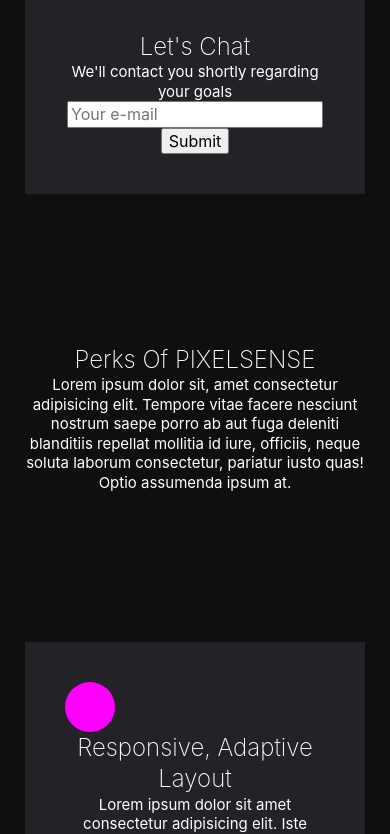
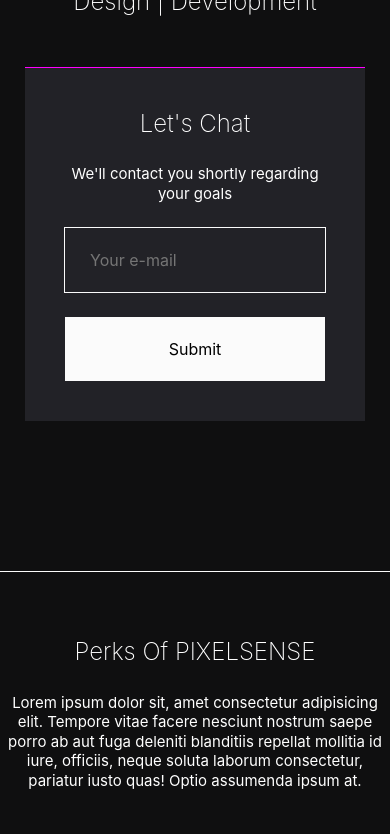
Before and after one commit to maxrule98/pixelsense, a website built with Parcel: page src/index.html in a window 390 px wide. Shown: the part 527-1361 px from the top of the page. Built offline with nearby package versions, Linux system fonts and the light colour scheme.

Commit message:
testing mobile

```diff
--- a/src/index.html
+++ b/src/index.html
@@ -4,27 +4,29 @@
     <meta charset="UTF-8">
     <meta name="viewport" content="width=device-width, initial-scale=1.0">
     <link rel="stylesheet" href="less/main.less">
-    <title>Hello</title>
+    <title>PixelSense Solutions</title>
 </head>
 <body>
-    <section class="row row--1"><h2 class="subtitle">PIXELSENSE</h2></section>
+    <section class="row row--logo">
+        <h2 class="subtitle"><div class="ico"></div>PIXELSENSE</h2>
+    </section>
     <section class=" row row--2">
         <div class="container">
             <h2 class="text__subtitle text__subtitle--highlight">Work With Us</h2>
             <h1 class="text__title">Modern Creative Digital Solutions</h1>
             <h2 class="text__subtitle">Design | Development</h2>
         </div>
-        <div class="container container--fill">
+        <div class="container container--fill container--highlight">
             <h2 class="text__subtitle">Let's Chat</h2>
             <p class="text__body">We'll contact you shortly regarding your goals</p>
-            <form action="">
-                <input type="email" name="email" id="form-email" placeholder="Your e-mail" required>
-                <input type="submit" value="Submit" id="form=submit">
+            <form class="form" action="">
+                <input class="input" type="email" name="email" id="form-email" placeholder="Your e-mail" required>
+                <input class="btn btn--primary" type="submit" value="Submit" id="form-submit">
             </form>
         </div>
     </section>
 
-    <section class="row row--1">
+    <section class="row row--text">
         <div class="container">
             <h2 class="text__subtitle">Perks Of PIXELSENSE</h2>
             <p>Lorem ipsum dolor sit, amet consectetur adipisicing elit. Tempore vitae facere nesciunt nostrum saepe porro ab aut fuga deleniti blanditiis repellat mollitia id iure, officiis, neque soluta laborum consectetur, pariatur iusto quas! Optio assumenda ipsum at.</p>
@@ -54,5 +56,12 @@
         </div>
     </section>
 
+    <section class="row row--text">
+        <div class="container">
+            <h2 class="text__subtitle">Our Process</h2>
+            <p>Lorem ipsum dolor sit, amet consectetur adipisicing elit. Tempore vitae facere nesciunt nostrum saepe porro ab aut fuga deleniti blanditiis repellat mollitia id iure, officiis, neque soluta laborum consectetur, pariatur iusto quas! Optio assumenda ipsum at.</p>
+        </div>
+    </section>
+
 </body>
 </html>
--- a/src/less/main.less
+++ b/src/less/main.less
@@ -3,3 +3,5 @@
 @import "partials/base.less";
 @import "partials/grid.less";
 @import "partials/variables.less";
+@import "partials/inputs.less";
+@import "partials/buttons.less";
--- a/src/less/partials/base.less
+++ b/src/less/partials/base.less
@@ -3,10 +3,14 @@
         background: @grey--light;
         padding: 2.5em;
     }
-    .ico {
-        width: 50px;
-        height: 50px;
-        background: @highlight;
-        border-radius: 50%;
+    &--highlight {
+        border-top: 1px solid @highlight;
     }
 }
+.ico {
+    display: inline-block;
+    width: 50px;
+    height: 50px;
+    background: @highlight;
+    border-radius: 50%;
+}
--- /dev/null
+++ b/src/less/partials/buttons.less
@@ -0,0 +1,10 @@
+.btn {
+    width: 100%;
+    height: 64rem;
+    background: none;
+    border: none;
+
+    &--primary {
+        background: @white;
+    }
+}
--- a/src/less/partials/grid.less
+++ b/src/less/partials/grid.less
@@ -13,13 +13,20 @@
     grid-gap: 25px;
     align-items: center;
     justify-content: space-between;
-    &--1 {
+    &--logo {
+        justify-content: center;
+        align-items: center;
+    }
+    &--text {
+        border-top: 1px solid @white;
+        border-bottom: 1px solid @white;
+        padding: 64rem 0;
         grid-template-rows: minmax(10px, max-content);
         grid-template-columns: 1fr;
         text-align: center;
     }
     &--2 {
-        grid-template-columns: repeat(2, minmax(min-content, max-content));
+        grid-template-columns: repeat(2, minmax(min-content, 1fr));
         grid-template-rows: auto;
     }
     @media screen and (max-width: 800px) {
--- /dev/null
+++ b/src/less/partials/inputs.less
@@ -0,0 +1,17 @@
+form {
+    width: 100%;
+}
+
+.input {
+    outline: 1px solid @white;
+    border: none;
+    background: none;
+    width: 100%;
+    height: 64rem;
+    padding: 0 25px;
+    transition: outline 275ms linear;
+    margin-bottom: 25px;
+    &:focus {
+        outline: 1px solid @highlight;
+    }
+}
--- a/src/less/partials/typography.less
+++ b/src/less/partials/typography.less
@@ -23,6 +23,13 @@
     font-size: 15rem;
  }
 
- .text__subtitle--highlight {
+ .text__body {
+    margin-bottom: 25px;
+ }
+
+ .text__subtitle {
+    margin-bottom: 25px;
+    &--highlight {
     color: @highlight;
+   }
  }
--- a/src/less/partials/variables.less
+++ b/src/less/partials/variables.less
@@ -1,3 +1,4 @@
+@white: #fbfbfb;
 @grey--dark: #0f0f10;
 @grey--light: #222227;
 @highlight: #ff00ff;
```
Also changed, not shown: services/server.js (+0 -14 lines), dist/index.html, 4 other files.
